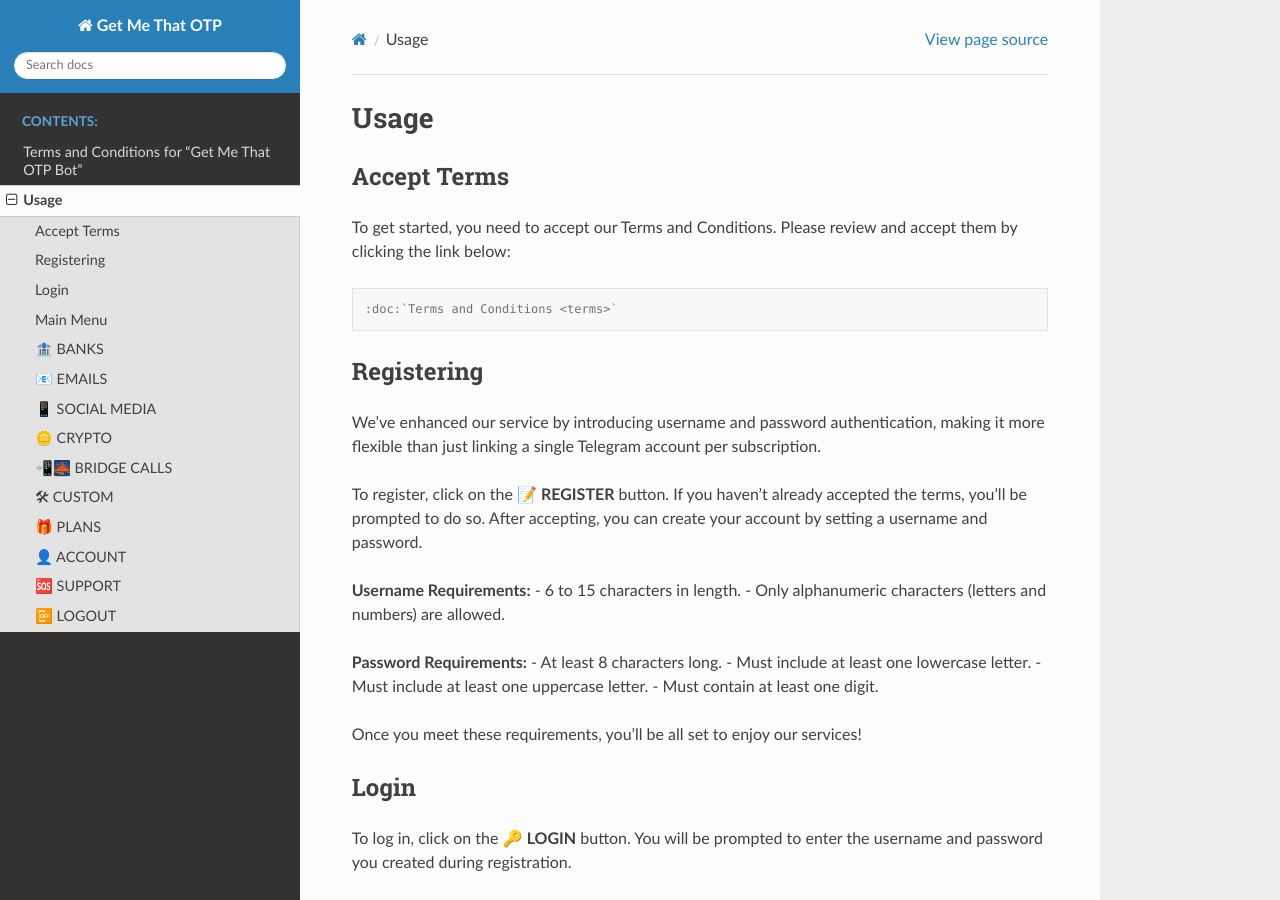
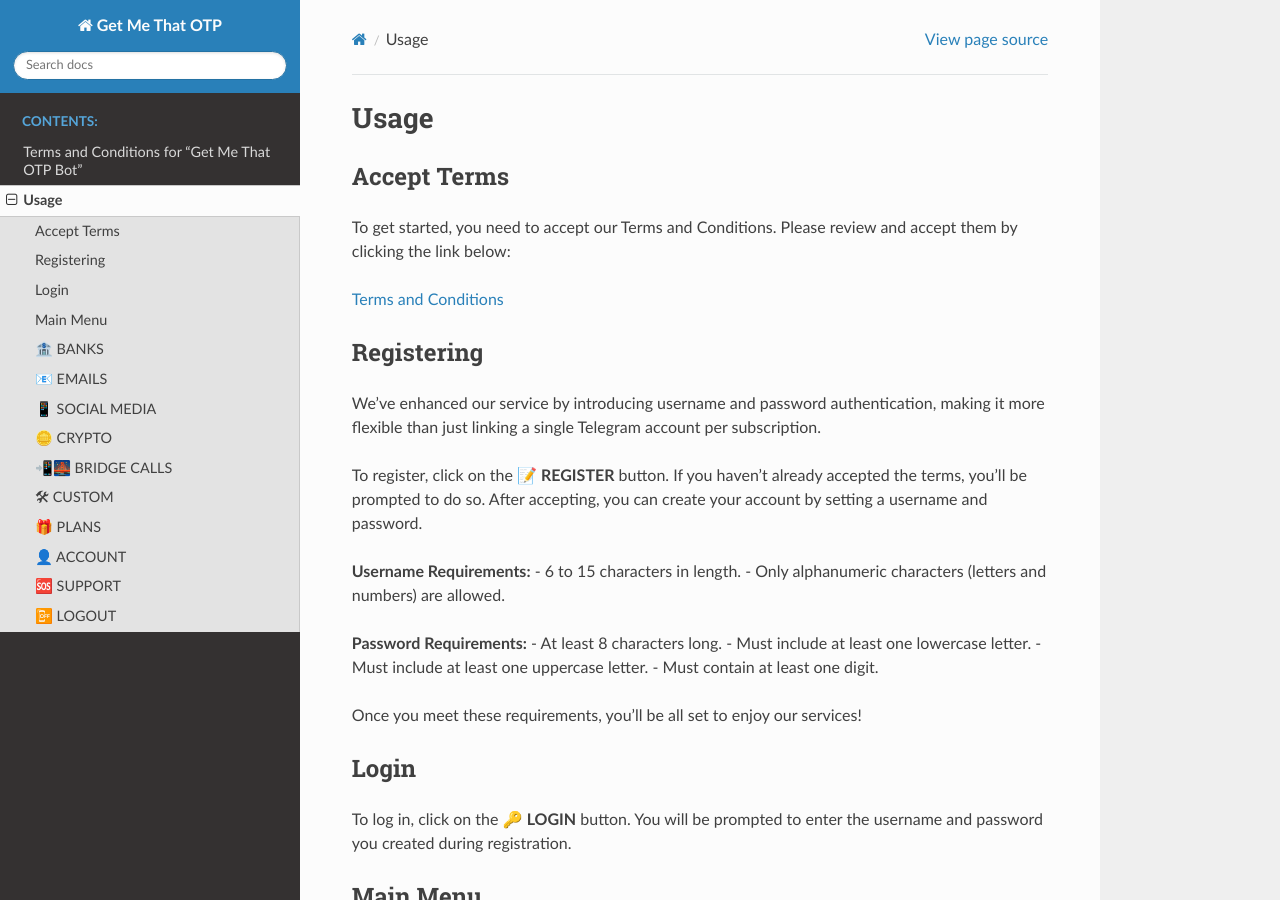
Before and after one commit to Clsclear/GetMeThatOTP, a Sphinx documentation site: the page built from docs/usage.rst, in a window 1280 px wide and 900 px high. Built offline with Sphinx 7.4.7 and the Read the Docs theme 2.0.0, drawn with Linux system fonts in a browser that asks for light colours.

Commit message:
Update usage.rst

```diff
--- a/docs/usage.rst
+++ b/docs/usage.rst
@@ -8,9 +8,7 @@ Accept Terms
 
 To get started, you need to accept our Terms and Conditions. Please review and accept them by clicking the link below:
 
-.. code-block:: console
-
-  :doc:`Terms and Conditions <terms>`
+:doc:`Terms and Conditions <terms>`
 
 Registering
 -----------
```
